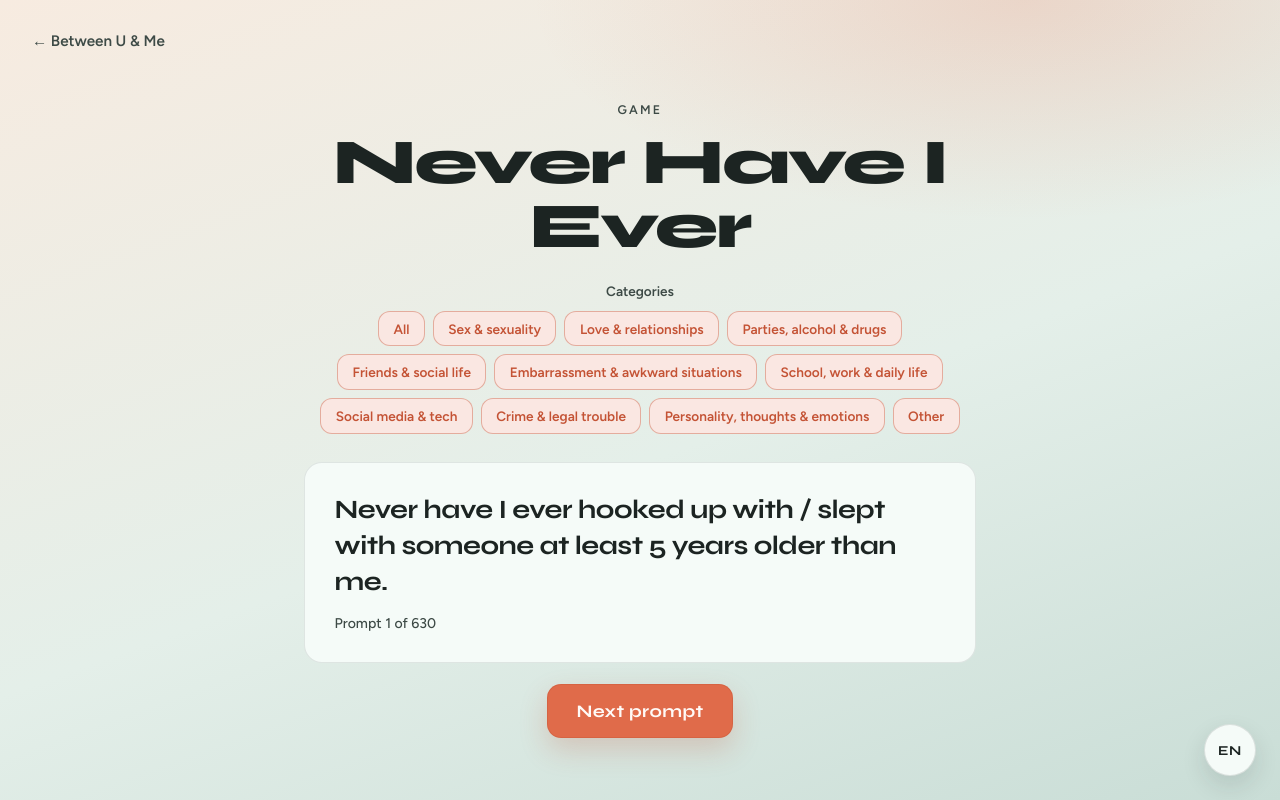
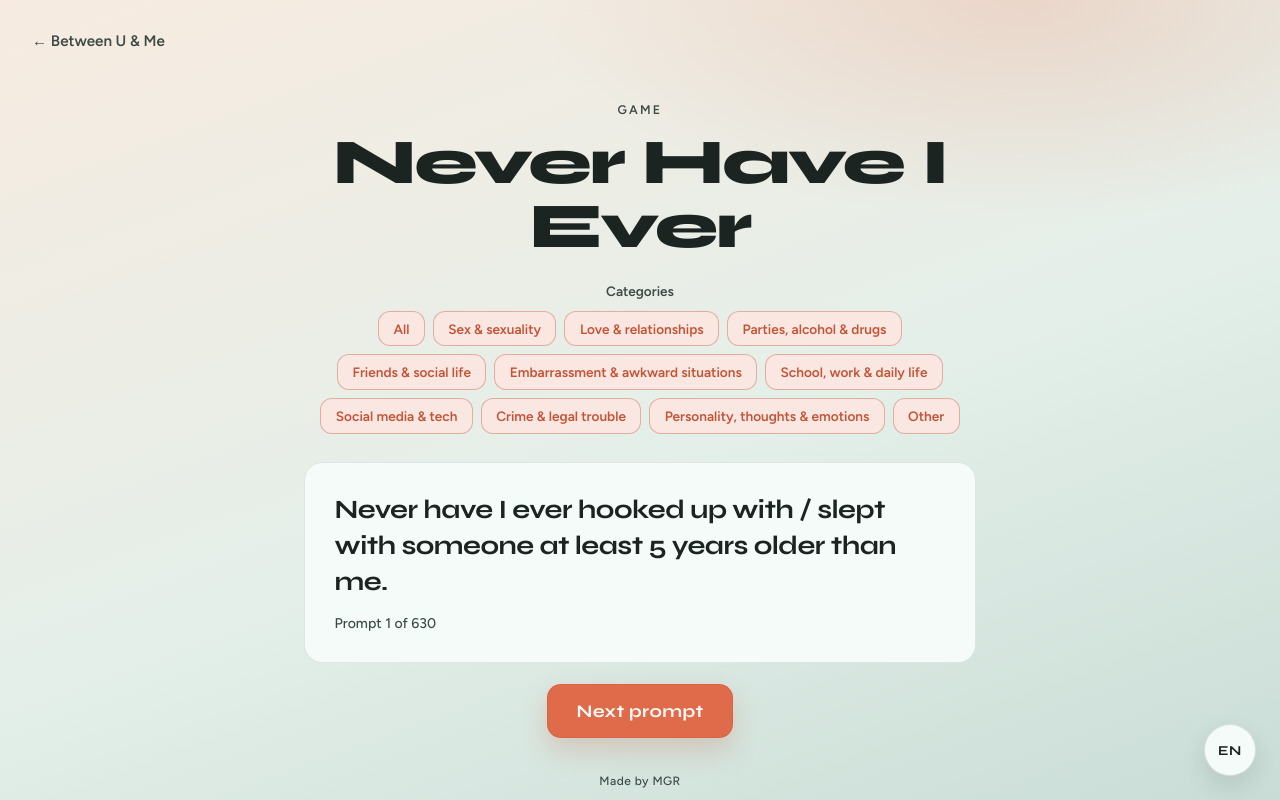
Before and after one commit to marioo27/Between-u-and-me, an Angular app in the folder frontend/: page /nhie in a window 1280 px wide. Built offline with nearby package versions, Linux system fonts and the light colour scheme.

Commit message:
Add localized app footer
This adds a fixed bottom footer to the app with a localized credit label, new shared footer component files, and wires it into the root app template. It also adds the footerCredit translation entries for Spanish and English.

```diff
--- a/frontend/src/app/app.html
+++ b/frontend/src/app/app.html
@@ -1,2 +1,3 @@
 <router-outlet />
+<app-footer />
 <app-language-bubble />
--- a/frontend/src/app/app.ts
+++ b/frontend/src/app/app.ts
@@ -1,9 +1,10 @@
 import { Component, signal } from '@angular/core';
 import { RouterOutlet } from '@angular/router';
+import { Footer } from './shared/footer/footer';
 import { LanguageBubble } from './shared/language-bubble/language-bubble';
 
 @Component({
-  imports: [RouterOutlet, LanguageBubble],
+  imports: [RouterOutlet, Footer, LanguageBubble],
   selector: 'app-root',
   styleUrl: './app.css',
   templateUrl: './app.html',
--- a/frontend/src/app/core/i18n/i18n.ts
+++ b/frontend/src/app/core/i18n/i18n.ts
@@ -30,6 +30,7 @@ const messages = {
       personalidad_pensamientos_y_emociones: 'Personalidad, pensamientos y emociones',
       otros: 'Otros',
     } as Record<string, string>,
+    footerCredit: 'Hecho por MGR',
     langLabel: 'Idioma',
     langEs: 'Español',
     langEn: 'English',
@@ -60,6 +61,7 @@ const messages = {
       personalidad_pensamientos_y_emociones: 'Personality, thoughts & emotions',
       otros: 'Other',
     } as Record<string, string>,
+    footerCredit: 'Made by MGR',
     langLabel: 'Language',
     langEs: 'Español',
     langEn: 'English',
--- /dev/null
+++ b/frontend/src/app/shared/footer/footer.css
@@ -0,0 +1,30 @@
+:host {
+  position: fixed;
+  left: 0;
+  right: 0;
+  bottom: 0;
+  z-index: 20;
+  pointer-events: none;
+}
+
+.footer {
+  display: flex;
+  justify-content: center;
+  align-items: center;
+  margin: 0;
+  padding: 0.75rem 1.25rem calc(0.75rem + env(safe-area-inset-bottom, 0px));
+  border: 0;
+  background: transparent;
+  text-align: center;
+}
+
+.footer__credit {
+  margin: 0;
+  color: var(--ink-soft);
+  font-size: 0.75rem;
+  font-weight: 500;
+  letter-spacing: 0.04em;
+  line-height: 1.2;
+  white-space: nowrap;
+  pointer-events: auto;
+}
--- /dev/null
+++ b/frontend/src/app/shared/footer/footer.html
@@ -0,0 +1,3 @@
+<footer class="footer">
+  <p class="footer__credit">{{ t().footerCredit }}</p>
+</footer>
--- /dev/null
+++ b/frontend/src/app/shared/footer/footer.ts
@@ -0,0 +1,11 @@
+import { Component, inject } from '@angular/core';
+import { I18nService } from '../../core/i18n/i18n';
+
+@Component({
+  selector: 'app-footer',
+  styleUrl: './footer.css',
+  templateUrl: './footer.html',
+})
+export class Footer {
+  protected readonly t = inject(I18nService).t;
+}
```
